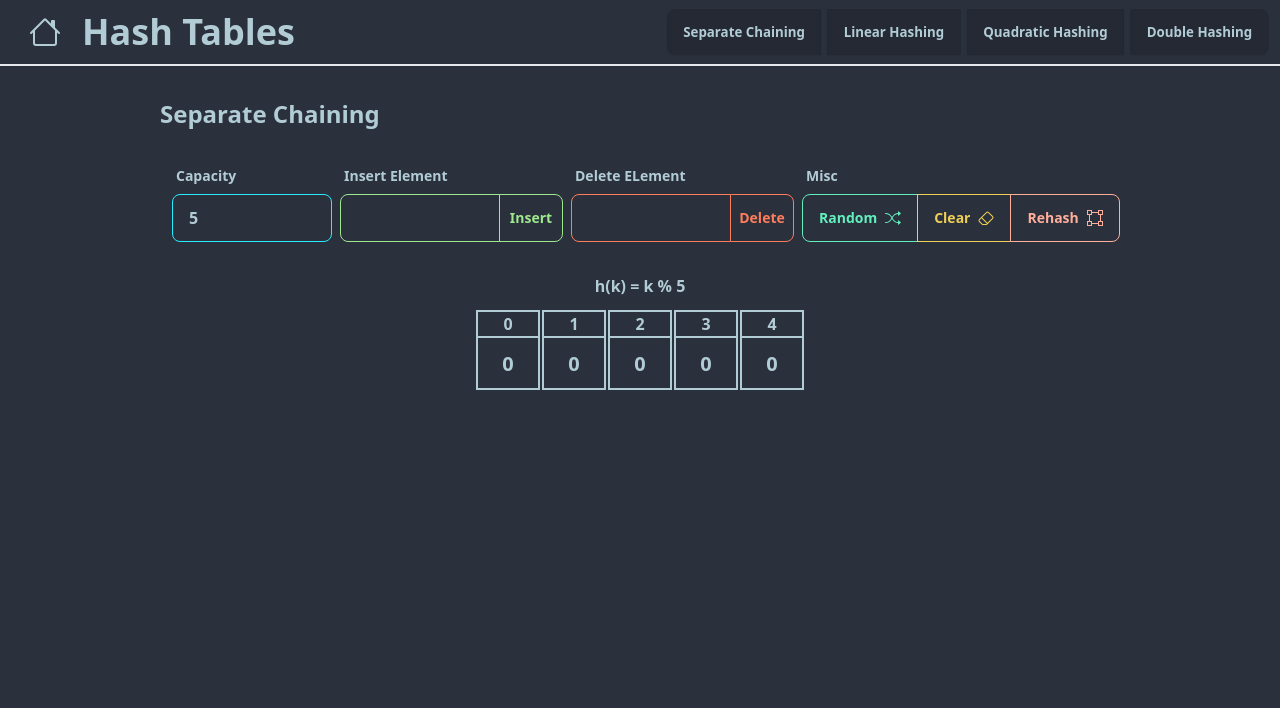
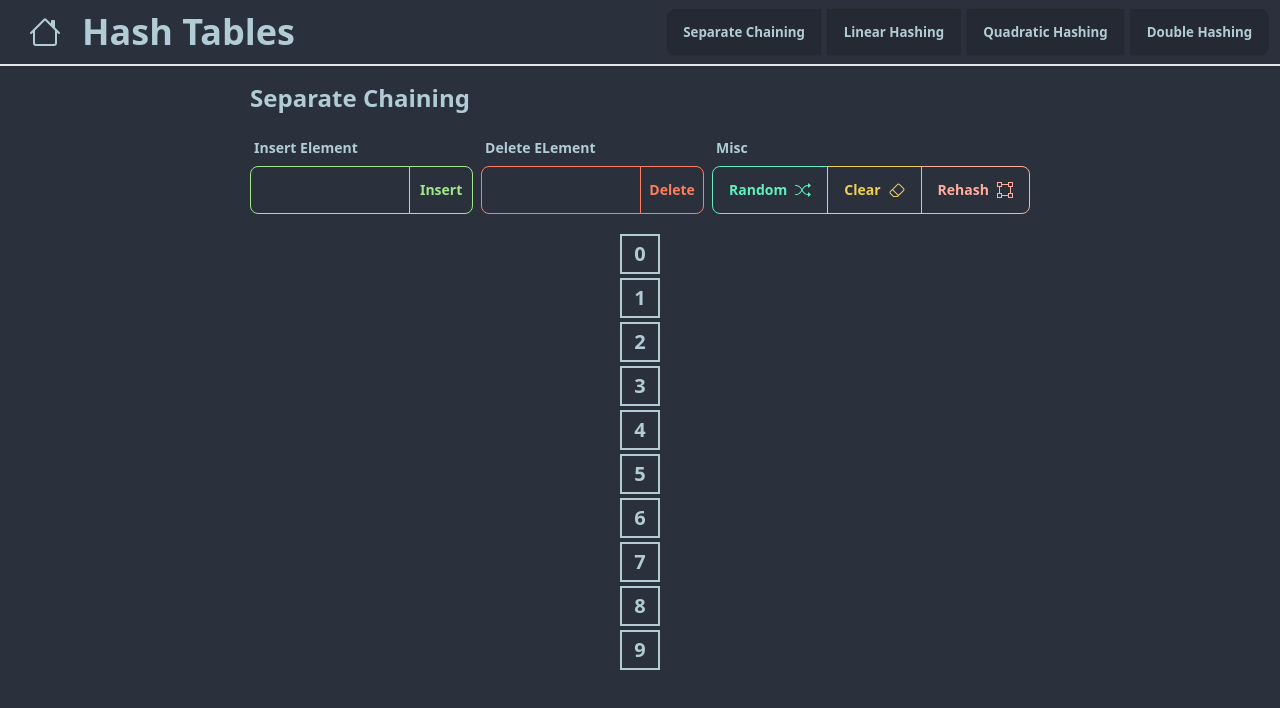
Before and after one commit to alexespejo/dsa-visualizer, a Svelte app: page /hash_tables/separate_chaining in a window 1280 px wide. Shown: the top 708 px of the page. Built offline with nearby package versions, Linux system fonts and the light colour scheme.

Commit message:
update separate chaining

```diff
--- a/src/components/Array/ArrayDisplay.svelte
+++ b/src/components/Array/ArrayDisplay.svelte
@@ -1,3 +1,9 @@
-<div class="flex flex-wrap space-x-0.5 justify-center lg:justify-start">
+<script>
+ export let classList = "";
+</script>
+
+<div
+ class={`flex  flex-wrap space-x-0.5 justify-center lg:justify-start ${classList}`}
+>
  <slot />
 </div>
--- a/src/routes/HashTables/SeparateChaining.svelte
+++ b/src/routes/HashTables/SeparateChaining.svelte
@@ -1,6 +1,9 @@
 <script lang="ts">
  import { afterUpdate, beforeUpdate } from "svelte";
- import Navbar from "../../components/HashTableControls/Navbar.svelte";
+ import Layout from "../../layouts/Layout.svelte";
+ import Controls from "../../components/custom/layout/Controls.svelte";
+ import Visualize from "../../components/custom/layout/Visualize.svelte";
+
  import FormControl from "../../components/custom/FormControl.svelte";
  import SpecialButtons from "../../components/HashTableControls/SpecialButtons.svelte";
  import Label from "../../components/custom/Inputs/Label.svelte";
@@ -10,55 +13,23 @@
   removeLinear,
  } from "../../lib/hashTableFunctions/linearProbing";
  import LabelInput from "../../components/custom/Inputs/Label.svelte";
- let hashingArray: number[] = [null, null, null, null, null];
+ import ArrayDisplay from "../../components/Array/ArrayDisplay.svelte";
+ import ArrayElementIndexed from "../../components/Array/ArrayElementIndexed.svelte";
+ let hashingArray: number[][] = [[], [], [], [], [], [], [], [], [], []];
  let stepSize: number = 0;
  let numToInsert: number;
  let capacity: number = 5;
 
  function insert() {
-  hashingArray = insertLinear(hashingArray, numToInsert, stepSize, capacity);
+  //   hashingArray = insertLinear(hashingArray, numToInsert, stepSize, capacity);
  }
  function remove() {
-  hashingArray = removeLinear(hashingArray, numToInsert);
- }
-
- function changeCap() {
-  if (capacity < 0) {
-   throw new Error("New size must be a non-negative integer");
-  }
-
-  if (capacity < hashingArray.length) {
-   hashingArray.length = capacity; // Truncate the hashingArrayay if capacity is smaller
-  } else {
-   hashingArray.length = capacity; // Extend the hashingArrayay if capacity is larger
-   for (let i = hashingArray.length; i < capacity; i++) {
-    hashingArray[i] = 0; // You can initialize the new elements to any value you want
-   }
-  }
+  //   hashingArray = removeLinear(hashingArray, numToInsert);
  }
 </script>
 
-<Navbar />
-<div>
- <main class="p-4 sm:px-32 lg:px-40">
-  <h1 class="title-heading">Separate Chaining</h1>
-
-  <div
-   class=" p-3 flex flex-col space-y-2 lg:flex-row sm:space-y-0 sm:space-x-2 relative"
-  >
-   <FormControl>
-    <Label>Capacity</Label>
-    <input
-     type="number"
-     placeholder="Choose a Capacity"
-     class="font-bold input input-bordered input-info w-max-w-xs w-40 join-item"
-     min="1"
-     max="50"
-     bind:value={capacity}
-     on:change={() => changeCap()}
-    />
-   </FormControl>
-
+<Layout dataStructure="HT">
+ <Controls title="Separate Chaining">
   <!-- Insert Button -->
   <FormControl>
    <Label>Insert Element</Label>
@@ -72,7 +43,8 @@
      class="btn btn-outline btn-primary w-16 join-item w-max-w-xs"
      on:click={() => {
       insert();
-    }}>Insert</button>
+     }}>Insert</button
+    >
    </div>
   </FormControl>
 
@@ -97,30 +69,16 @@
     <SpecialButtons clear={() => {}} randomize={() => {}} rehash={() => {}} />
    </div>
   </FormControl>
-
-  </div>
-  <div class="flex items-center flex-col w-full p-2">
-   <div class="p-3 text-base-content font-bold">
-    h&#40;k&#41; = k % {capacity}
-   </div>
-   <div class="flex flex-wrap space-x-0.5">
+ </Controls>
+ <Visualize>
+  <div class="space-y-1 p-5">
    {#each hashingArray as item, i}
     <div
-      class={`hash-table-item ${item === numToInsert && numToInsert !== null ? "border-success text-success" : "border-neutral-content"}`}
+     class="font-bold text-xl border-2 border-neutral-content w-10 h-10 flex items-center justify-center"
     >
-      <div class="px-3 text-base border-b-2 border-inherit text-center">
      {i}
-      </div>
-      {#if item === null}
-       <div class="p-3 text-center">0</div>
-      {:else}
-       <div class="p-3 text-center">
-        {item}
-       </div>
-      {/if}
     </div>
    {/each}
   </div>
-  </div>
- </main>
-</div>
+ </Visualize>
+</Layout>
```
Lines whose indentation alone changed are shown as unchanged.
